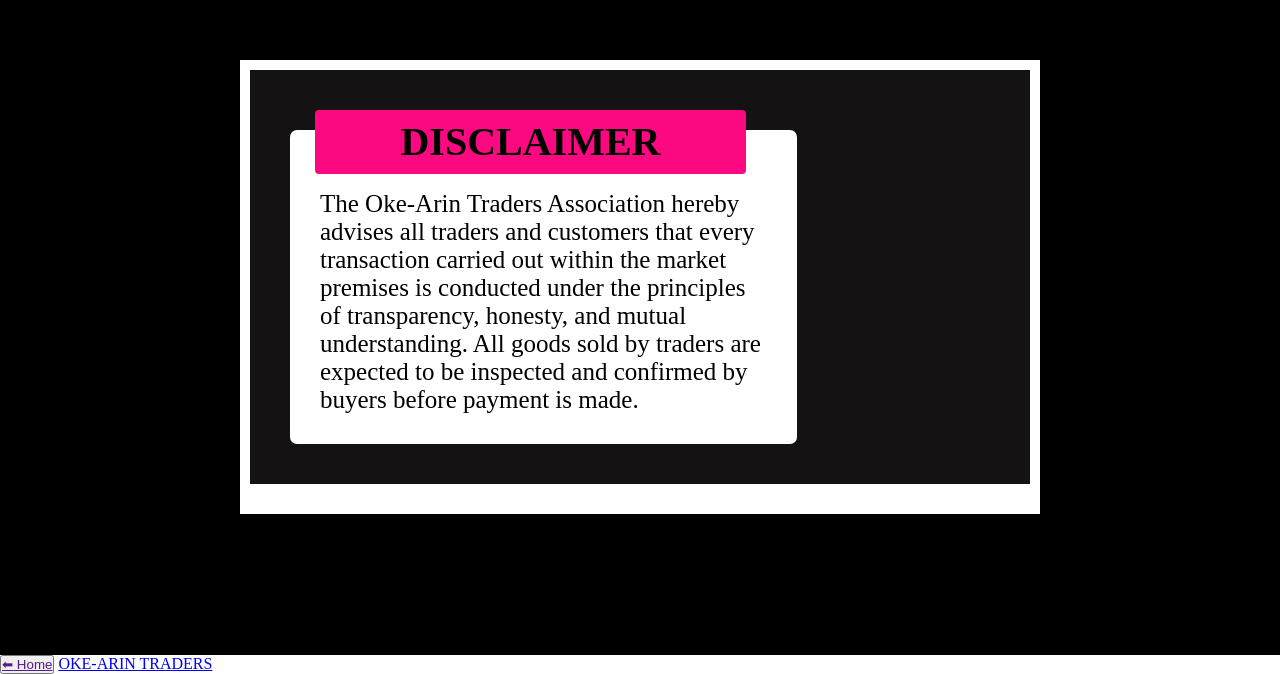
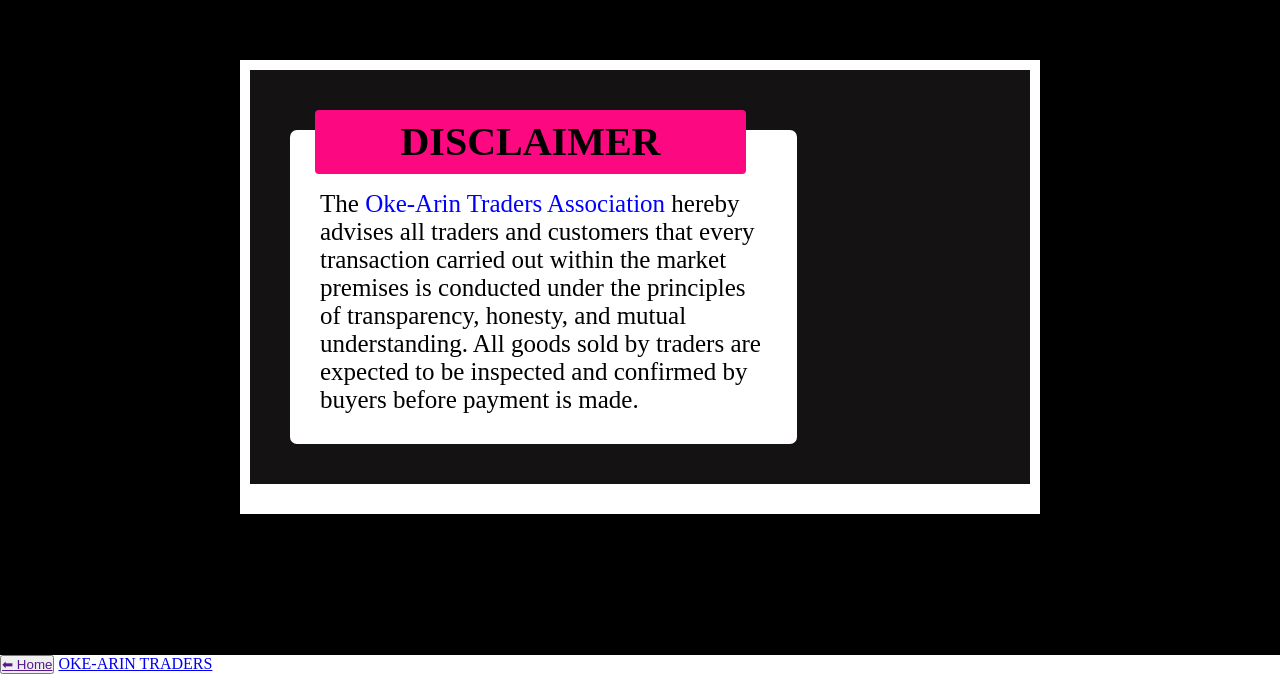
Before and after one commit to KINGS-HEART/OKE-ARIN-TRADERS-ASSOCIATION, a plain HTML site: page index.html in a window 1280 px wide. Shown: the part 145-819 px from the top of the page. Drawn offline with Linux system fonts and the light colour scheme.

Commit message:
Updated index.html content

```diff
--- a/essay.html
+++ b/index.html
@@ -17,7 +17,7 @@
           </div>
 
           <div class="whiteText-container">
-            <p>The Oke-Arin Traders Association hereby advises all traders and customers that every transaction carried out within the market premises is conducted under the principles of transparency, honesty, and mutual understanding. All goods sold by traders are expected to be inspected and confirmed by buyers before payment is made.</p>
+            <p>The <span style="color: blue;">Oke-Arin Traders Association </span> hereby advises all traders and customers that every transaction carried out within the market premises is conducted under the principles of transparency, honesty, and mutual understanding. All goods sold by traders are expected to be inspected and confirmed by buyers before payment is made.</p>
           </div>
 
 
```
